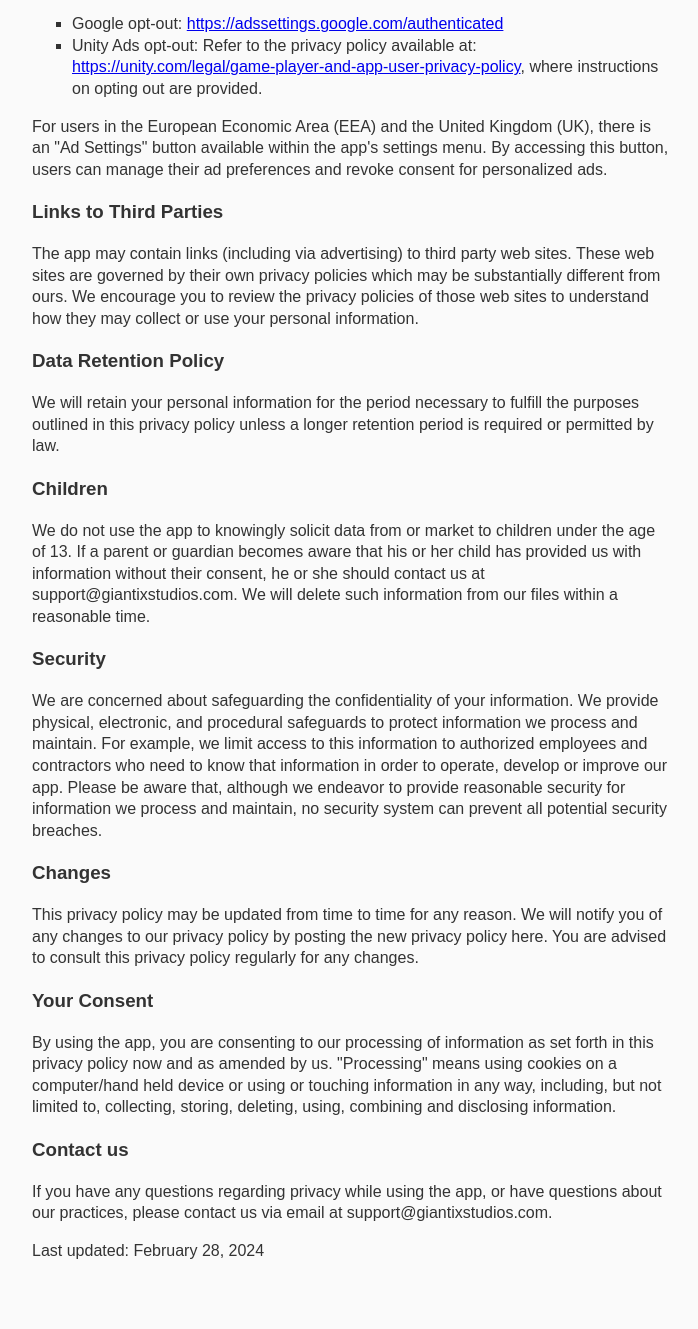
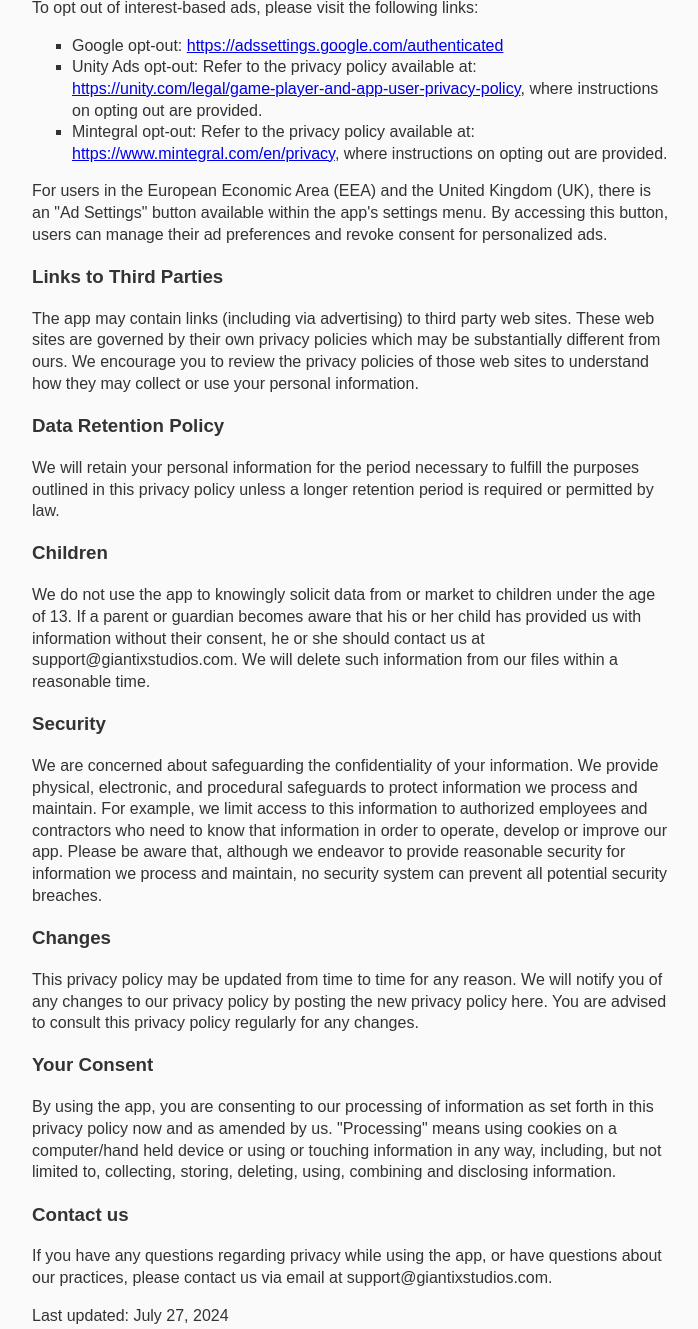
Before and after one commit to giantixstudios/privacy, a plain HTML site: page index.html in a window 1280 px wide. Shown: the part 1437-2766 px from the top of the page, without its empty margins (288-986 px from the left). Before the commit the page ends 2738 px from the top, so only its background shows below. Drawn offline with Linux system fonts and the light colour scheme.

Commit message:
Add files via upload

```diff
--- a/index.html
+++ b/index.html
@@ -45,6 +45,8 @@ ul {
 <li>Google (<a href="https://policies.google.com/privacy">Privacy Policy</a>)</li>
 <li>Google Admob (<a href="https://policies.google.com/technologies/partner-sites">Privacy Policy</a>)</li>
 <li>Unity Ads (<a href="https://unity.com/legal/game-player-and-app-user-privacy-policy">Privacy Policy</a>)</li>
+<li>Mintegral (<a href="https://www.mintegral.com/en/privacy">Privacy Policy</a>)</li>
+
 </ul>
 <p>Please refer to the privacy policies of these companies for information about their privacy practices.<p>
 
@@ -54,6 +56,7 @@ ul {
 <ul>
 <li>Google opt-out: <a href="https://adssettings.google.com/authenticated">https://adssettings.google.com/authenticated</a></li>
 <li>Unity Ads opt-out: Refer to the privacy policy available at: <a href="https://unity.com/legal/game-player-and-app-user-privacy-policy">https://unity.com/legal/game-player-and-app-user-privacy-policy</a>, where instructions on opting out are provided.</li>
+<li>Mintegral opt-out: Refer to the privacy policy available at: <a href="https://www.mintegral.com/en/privacy">https://www.mintegral.com/en/privacy</a>, where instructions on opting out are provided.</li>
 </ul>
 <p>For users in the European Economic Area (EEA) and the United Kingdom (UK), there is an "Ad Settings" button available within the app's settings menu. By accessing this button, users can manage their ad preferences and revoke consent for personalized ads.</p>
 
@@ -78,6 +81,6 @@ ul {
 <h3>Contact us</h3>
 <p>If you have any questions regarding privacy while using the app, or have questions about our practices, please contact us via email at <script>document.write("DFAA@CEo8:2?E:IDEF5:@D]4@>".replace(/[\x21-\x7E]/g,function(c){return String.fromCharCode(((c=c.charCodeAt(0))<=79)?c+47:c-47);}));</script>.</p>
 
-<p>Last updated: February 28, 2024</p>
+<p>Last updated: July 27, 2024</p>
 </body>
 </html>
```
